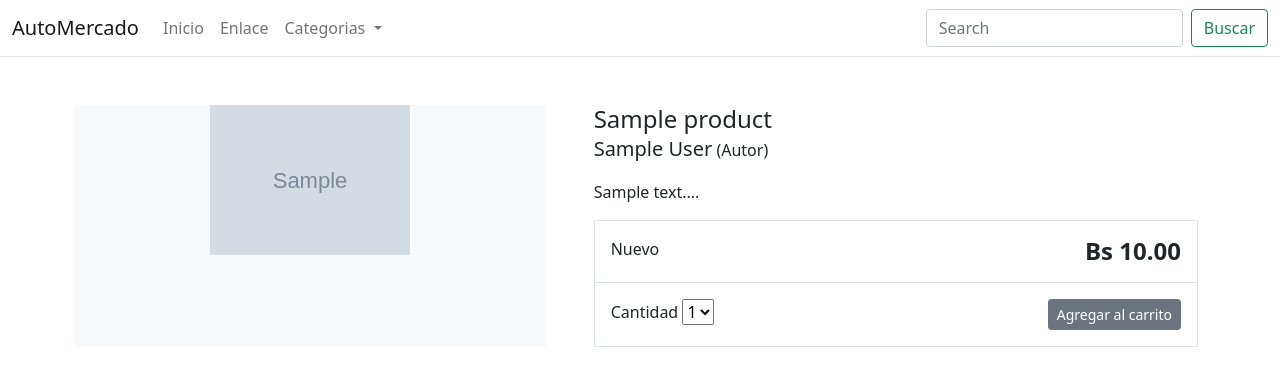
After one commit to Freddycotty/E-commerce, a Django app: a page that uses templates/store/base.html in a window 1280 px wide. The commit adds this page. Shown: the top 386 px of the page. Run offline with Django 3.2, Linux system fonts and the light colour scheme; tables that the repository leaves empty hold one stand-in row (values such as "Sample post"); grey boxes marked "Sample" are stand-in pictures.

Commit message:
[ADD] agregando urls dinamicas en los modelos

```diff
--- a/apps/store/models.py
+++ b/apps/store/models.py
@@ -1,5 +1,6 @@
 from django.db import models
 from django.contrib.auth.models import User
+from django.urls import reverse
 # Create your models here.
 class Category(models.Model):
   name = models.CharField(max_length=255, db_index=True)
@@ -7,6 +8,9 @@ class Category(models.Model):
 
   class Meta:
     verbose_name_plural = 'categories'
+
+  def get_absolute_url(self):
+      return reverse("store:product_detail", args={self.slug})
 
   def __str__(self):
       return self.name
@@ -29,5 +33,9 @@ class Product(models.Model):
     verbose_name_plural = 'Products'
     ordering = ('-created',)
 
+  def get_absolute_url(self):
+      return reverse("store:product_detail", args={self.slug})
+
+
   def __str__(self):
       return self.title
--- a/apps/store/urls.py
+++ b/apps/store/urls.py
@@ -1,7 +1,8 @@
 from django.urls import path
-from .views import all_products
+from .views import all_products, product_detail
 app_name = 'store'
 
 urlpatterns = [
     path('', all_products, name = 'all_products'),
+    path("item/<slug:slug>/", product_detail, name="product_detail")
 ]
--- a/apps/store/views.py
+++ b/apps/store/views.py
@@ -1,4 +1,4 @@
-from django.shortcuts import render
+from django.shortcuts import render, get_object_or_404
 from .models import Category, Product
 # Create your views here.
 
@@ -10,3 +10,7 @@ def categories(request):
 def all_products(request):
   products = Product.objects.all()
   return render(request, 'store/home.html', {'products': products})
+
+def product_detail(request, slug):
+  product = get_object_or_404(Product, slug = slug, in_stock = True)
+  return render(request, 'store/products/detail.html', {'product': product})
--- a/templates/store/base.html
+++ b/templates/store/base.html
@@ -39,7 +39,7 @@
                 <li><a class="dropdown-item" href="">Todos</a></li>
                 {% for c in categories %}
                 <li class=" selected">
-                  <a class="dropdown-item" href="">{{c.name | title}}</a>
+                  <a class="dropdown-item" href="">{{c.name | title }}</a>
                 </li>
                 {% endfor %}
               </ul>
--- a/templates/store/home.html
+++ b/templates/store/home.html
@@ -1,6 +1,6 @@
 {% extends "./base.html" %}
 {% load static %}
-{% block title %}Home{% endblock %}
+{% block title %}Inicio{% endblock %}
 {% block content %}
 <main>
 
--- /dev/null
+++ b/templates/store/products/detail.html
@@ -0,0 +1,46 @@
+{% extends "store/base.html" %}
+{% load static %}
+{% block title %}
+{{ product.title }}
+{% endblock %}
+{% block content %}
+<div class="container">
+  <main class="pt-5">
+    <div class="row g-3">
+      <div class="col-md-5 col-lg-5 order-md-first bg-light">
+        <img class="img-fluid mx-auto d-block" width="200px" alt="Responsive image" src="{{ product.image.url }}">
+      </div>
+      <div class="col-md-7 col-lg-7 ps-md-3 ps-lg-5">
+        <h1 class="mb-0 h4">{{ product.title }}</h1>
+        <p><span class="lead">{{ product.author }}</span> (Autor)</p>
+        <p>{{ product.description |slice:":355" }}...</p>
+        <div class="border">
+          <div class="col border-bottom">
+            <div class="row p-3">
+              <div class="col-6">Nuevo</div>
+              <div class="col-6 text-end"><span class="h4 fw-bold">Bs {{ product.price }}</span></div>
+            </div>
+          </div>
+          <div class="col">
+            <div class="row p-3">
+              <div class="col-6">
+                <label for="select">Cantidad</label>
+                <select id="select">
+                  <option value="">1</option>
+                  <option value="">2</option>
+                  <option value="">3</option>
+                  <option value="">4</option>
+                </select>
+
+              </div>
+              <div class="col-6 text-end"><button type="button" class="btn btn-secondary btn-sm">Agregar al
+                  carrito</button></div>
+            </div>
+          </div>
+        </div>
+      </div>
+    </div>
+  </main>
+
+</div>
+{% endblock %}
```
